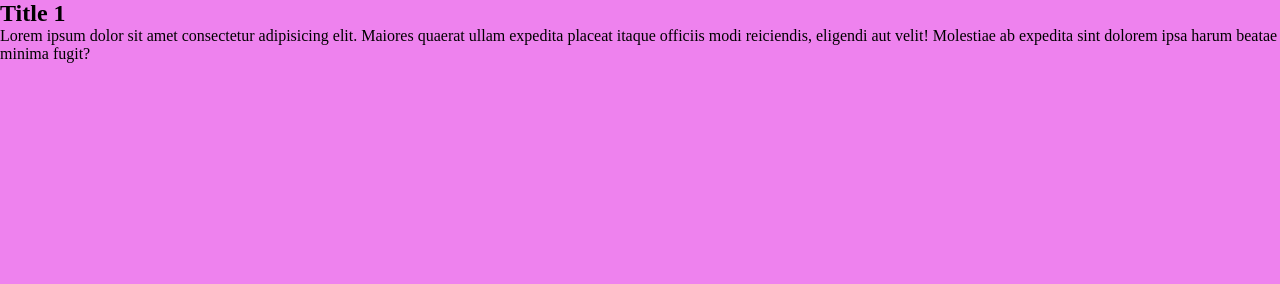
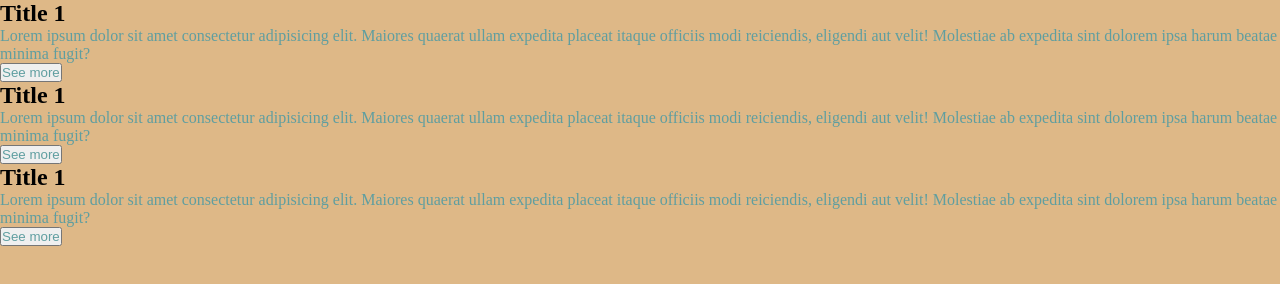
Before and after one commit to Ari88anna/html-sass-first, a website: page index.html in a window 1280 px wide. Drawn offline with Linux system fonts and the light colour scheme.

Commit message:
creata variabile per colorare paragrafi e bottoni

```diff
--- a/index.html
+++ b/index.html
@@ -15,9 +15,25 @@
 
             <h2>Title 1</h2>
             <p>Lorem ipsum dolor sit amet consectetur adipisicing elit. Maiores quaerat ullam expedita placeat itaque officiis modi reiciendis, eligendi aut velit! Molestiae ab expedita sint dolorem ipsa harum beatae minima fugit?</p>
+            <button>See more</button>
 
         </div>
 
+        <div class="txt-container">
+
+            <h2>Title 1</h2>
+            <p>Lorem ipsum dolor sit amet consectetur adipisicing elit. Maiores quaerat ullam expedita placeat itaque officiis modi reiciendis, eligendi aut velit! Molestiae ab expedita sint dolorem ipsa harum beatae minima fugit?</p>
+            <button>See more</button>
+
+        </div>
+
+        <div class="txt-container">
+
+            <h2>Title 1</h2>
+            <p>Lorem ipsum dolor sit amet consectetur adipisicing elit. Maiores quaerat ullam expedita placeat itaque officiis modi reiciendis, eligendi aut velit! Molestiae ab expedita sint dolorem ipsa harum beatae minima fugit?</p>
+            <button>See more</button>
+
+        </div>
 
     </div>
 </body>
--- a/src/app.scss
+++ b/src/app.scss
@@ -6,10 +6,18 @@
 }
 
 // Variabili
-$title_btn_color: violet;
+$title_btn_color: CadetBlue;
+
 
 // Wrapper
 #wrapper {
-    background-color: $title_btn_color;
+    background-color: BurlyWood;
     height: 100vh;
 }
+
+
+
+.txt-container p,
+.txt-container button {
+    color: $title_btn_color;
+}
```
Also changed, not shown: dist/app.css.
